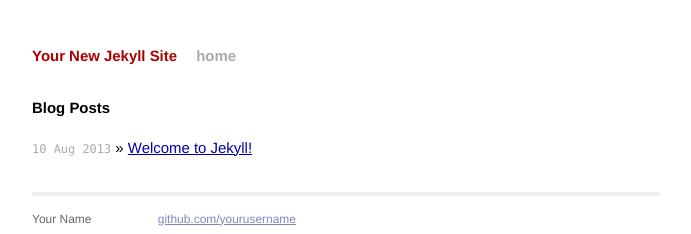
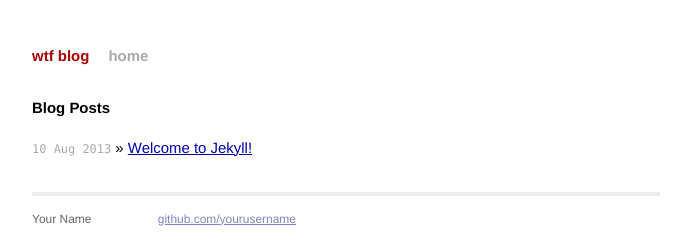
Before and after one commit to wtfleming/wtfleming.github.io, a Jekyll site: the page built from index.html, in a window 1280 px wide. Shown: the top 234 px of the page, without its empty margins (294-985 px from the left). Built offline with Jekyll 4.4.1, drawn with Linux system fonts in a browser that asks for light colours; Markdown is read by kramdown in place of the engine named in the settings; part of the change alters nothing that is shown.

```diff
--- a/_config.yml
+++ b/_config.yml
@@ -1,3 +1,3 @@
-name: Your New Jekyll Site
+name: wtf blog
 markdown: redcarpet
 pygments: true
--- a/_layouts/default.html
+++ b/_layouts/default.html
@@ -11,6 +11,17 @@
 
         <!-- Custom CSS -->
         <link rel="stylesheet" href="/css/main.css">
+
+        <script>
+  (function(i,s,o,g,r,a,m){i['GoogleAnalyticsObject']=r;i[r]=i[r]||function(){
+  (i[r].q=i[r].q||[]).push(arguments)},i[r].l=1*new Date();a=s.createElement(o),
+  m=s.getElementsByTagName(o)[0];a.async=1;a.src=g;m.parentNode.insertBefore(a,m)
+  })(window,document,'script','//www.google-analytics.com/analytics.js','ga');
+
+  ga('create', 'UA-43114529-1', 'wtfleming.github.io');
+  ga('send', 'pageview');
+
+       </script>
 
     </head>
     <body>
```
Also changed, not shown: 1 other file.
